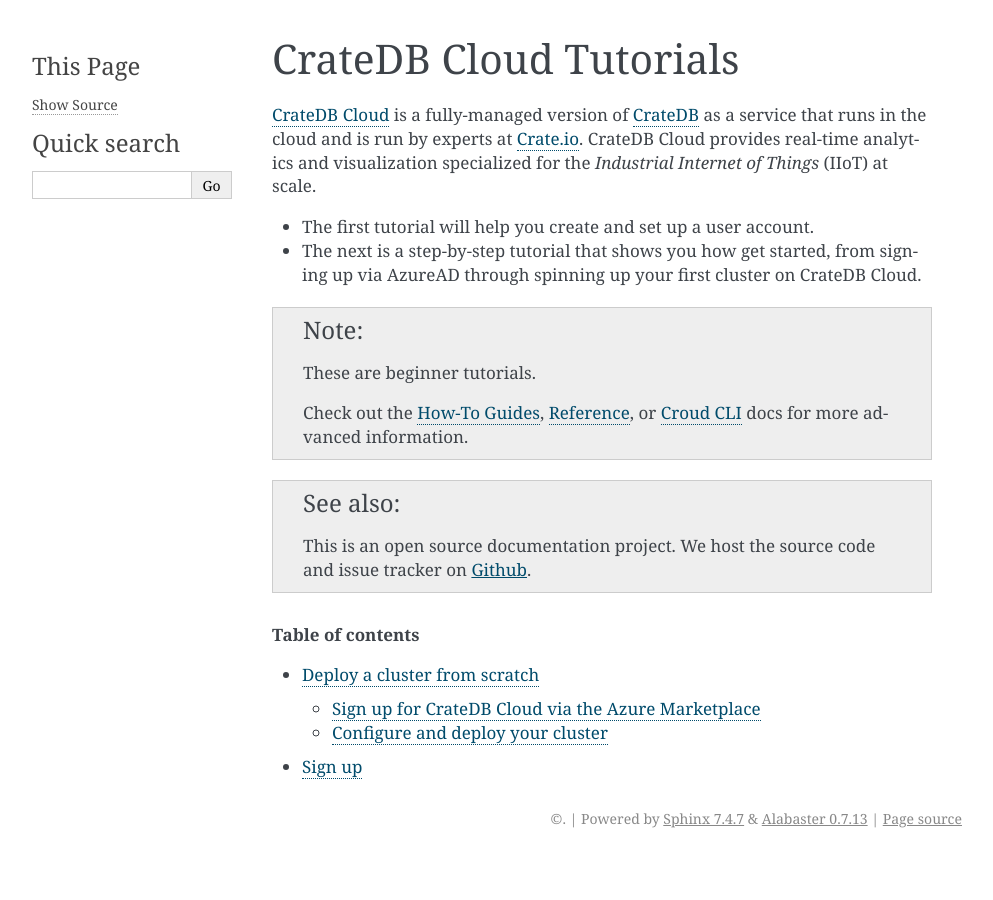
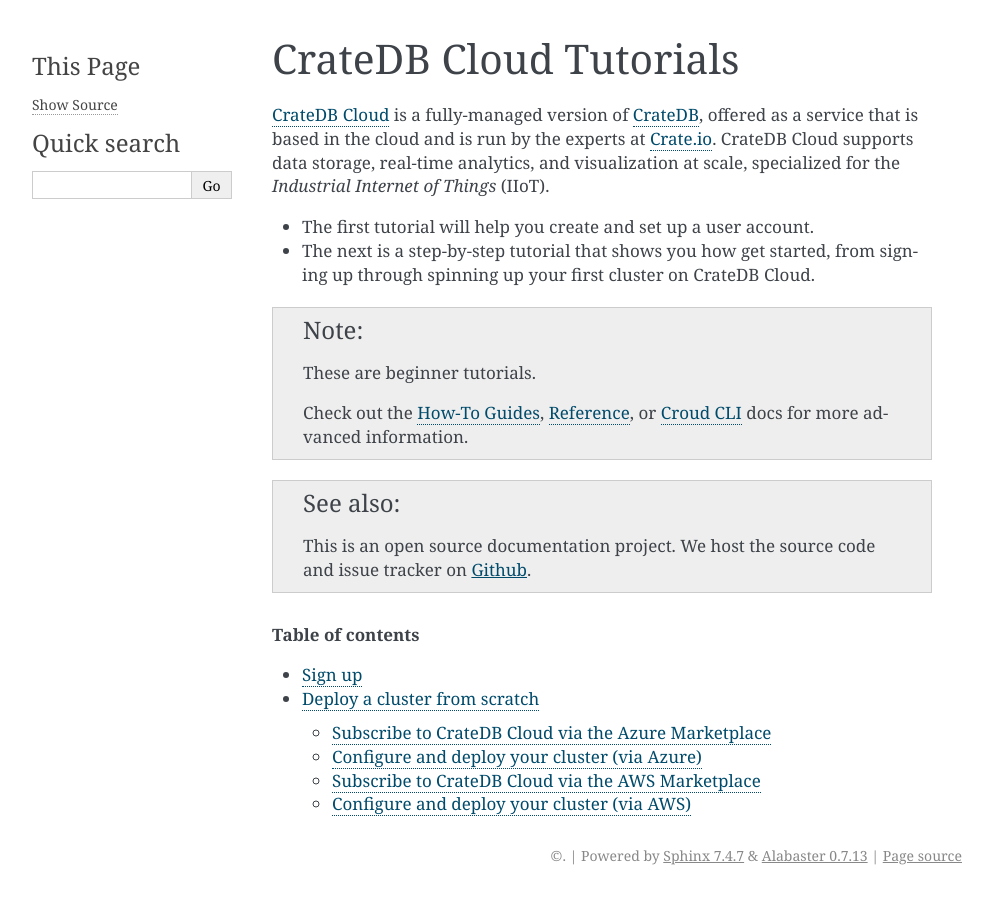
Before and after one commit to crate/cloud-tutorials, a Sphinx documentation site: the page built from docs/index.rst, in a window 1280 px wide. Shown: the whole page, without its empty margins (148-1141 px from the left). Built offline with Sphinx 7.4.7, drawn with Linux system fonts in a browser that asks for light colours; some of the changed lines change nothing that is shown.

Commit message:
Documentation for AWS Marketplace integration

```diff
--- a/docs/azure-to-cluster/configure.rst
+++ /dev/null
@@ -1,92 +0,0 @@
-.. _configure-azure-to-cluster:
-
-=================================
-Configure and deploy your cluster
-=================================
-
-After having subscribed to the offer, you can now start the process to deploy
-the cluster.
-
-
-.. rubric:: Table of contents
-
-.. contents::
-   :local:
-
-
-.. _configure-azure-to-cluster_config:
-
-Configuration
-=============
-
-First it must be configured. On the *Home > Software as a Service (SaaS)* page,
-go to *Overview*. Now click on *Configure Account* at the top left of the
-Overview page.
-
-.. image:: ../_assets/img/configure-account.png
-
-You'll now be redirected to the CrateDB Cloud Console.
-
-Once in the Console, authenticate with the Azure account you used to create the
-offer in the previous step. Select *Sign in with Azure AD* and continue.
-
-Now complete the three-step wizard to deploy the cluster.
-
-
-.. _configure-azure-to-cluster_wizard:
-
-Wizard
-======
-
-Wizard step 1
--------------
-
-The cluster must be part of an organization and a project, so these must be
-defined for it first. Create an organization. (If you have previously created
-an organization it will be pre-selected.) Next, select the region. Finally,
-choose either an already existing project or create a new one.
-
-.. image:: ../_assets/img/wizard-step1.png
-
-
-Wizard step 2
--------------
-
-The second step concerns the cluster itself. Give the cluster a name. Then
-create a database user and set a password at least 24 characters in length.
-
-At this stage you can also configure the size of your cluster. Depending on the
-plan you chose previously, the storage size as well as the ingest and query
-capacities can be adjusted with the slider. Note that the hourly usage price
-will change accordingly.
-
-.. image:: ../_assets/img/wizard-step2.png
-
-
-Wizard step 3
--------------
-
-Step 3 provides a summary of what you are going to deploy. To run the cluster
-and start the billing, click *Deploy*.
-
-.. image:: ../_assets/img/wizard-step3.png
-
-You'll now be redirected to the Console. The new cluster should be visible
-inside the project where you created it in the left hand menu. Please keep in
-mind that the deployment can take some time depending on the size of the
-cluster. Usually it takes about 10 to 20 minutes.
-
-
-.. _configure-azure-to-cluster_connect:
-
-Connecting to the cluster
-=========================
-
-To test if your cluster is available, go to *Cluster Overview* in the Console
-and click on the cluster URL. Once the cluster is up and running you should be
-presented with a login form. Enter the database user and password defined in
-step 2 of the wizard. After authentication the CrateDB Admin UI opens and you
-can start using your cluster. For more information visit `our Help page`_.
-
-
-.. _our Help page: https://help.crate.io/en/articles/1771425-accessing-cratedb-s-admin-ui
--- a/docs/azure-to-cluster/index.rst
+++ /dev/null
@@ -1,18 +0,0 @@
-.. _deploy-azure-to-cluster:
-
-=============================
-Deploy a cluster from scratch
-=============================
-
-
-This tutorial explains how to get set up with CrateDB Cloud. It will walk you
-through the signup via Azure Marketplace and configuration using the CrateDB
-Console wizard.
-
-.. rubric:: Table of contents
-
-.. toctree::
-   :maxdepth: 3
-
-   signup
-   configure
--- /dev/null
+++ b/docs/deploy-to-cluster/configure-aws.rst
@@ -0,0 +1,127 @@
+.. _configure-aws-to-cluster:
+
+===========================================
+Configure and deploy your cluster (via AWS)
+===========================================
+
+After having subscribed to the AWS Marketplace offer, you can now start to
+deploy your first cluster by going through the CrateDB Cloud Console
+configuration wizard. Here you will find a step-by-step description of the
+process.
+
+.. rubric:: Table of contents
+
+.. contents::
+   :local:
+
+
+.. _configure-aws-to-cluster-plans:
+
+Choose a plan
+=============
+
+You choose a subscription plan at this stage of configuration. CrateDB Cloud
+currently offers two different subscription plans: *Development* and *General
+Purpose*. The Development plan is intended for trying out the service. The
+General Purpose plan is designed to meet production-ready use cases. In the
+future, the number and nature of the subscription plans may change. To learn
+more about our subscription plans, including the seamless scaling options, see
+the `reference`_ on the subject.
+
+.. image:: ../_assets/img/aws-config-plans.png
+
+Choose the plan of your liking by clicking the relevant *Choose* button and
+proceed.
+
+
+.. _configure-aws-to-cluster-wizard:
+
+Wizard
+======
+
+You will now enter the CrateDB Cloud Console configuration wizard, where the
+final steps for cluster configuration and deployment await.
+
+
+Wizard step 1
+-------------
+
+After having chosen the desired subscription plan, you are referred to the
+first stage of the wizard that will configure and deploy your cluster. In this
+step, you must first define an organization, if you have not already done so.
+(If you have, it will be pre-selected for you.) You must also select a region
+for your project (within which the cluster will be deployed), and either name
+a new project or choose an existing one if you have one.
+
+.. image:: ../_assets/img/aws-wizard-step1.png
+
+You may also notice a popup in the right bottom corner. This is to welcome you
+after your signup for CrateDB Cloud. In it, you will find a link to our help
+document on cluster deployment, which provides a quick summary of the same
+process described in this tutorial. If you want, you can also respond. This
+gets you in contact with the Crate.io team.
+
+Fill out the required lines and click *Next* to continue.
+
+
+Wizard step 2
+-------------
+
+In the second step of the CrateDB Cloud Console configuration wizard, you can
+define your cluster name as well as the username and password used to directly
+access the cluster via its URL. The password must be at least 24 characters
+long.
+
+.. image:: ../_assets/img/aws-wizard-step2.png
+
+You can also already set the scale unit of the cluster to the level you want
+here. As you move the slider horizontally, the different capacities
+corresponding to each scale unit within the subscription plan will be
+displayed. Currently, within each subscription plan clusters can be scaled
+between scale units 1-3. The default scale unit is 1. Note that scaling the
+cluster changes its price.
+
+Do not worry, however: clusters can be scaled up or down as needed, for example
+if your use case changes, at any point later on. To understand more about
+subscription plans and scale units, refer to our `reference`_ on the subject.
+
+When you have filled out the required lines and chosen a scale unit, click
+*Next* to proceed.
+
+
+Wizard step 3
+-------------
+
+The final step of the configuration wizard provides you with a summary of your
+previous choices and the overall result. First, it shows the settings for your
+organization and project, with the names you have defined. Next, it shows
+the cluster information, including the version of CrateDB the cluster will be
+running and once again the scale unit capacities the cluster will have.
+Finally, the pricing information shows you the relevant costs of running the
+cluster. Note that Crate.io always bills for usage on an hourly basis, and only
+actual usage is ever billed.
+
+.. image:: ../_assets/img/aws-wizard-step3.png
+
+Take a moment to review. If you are satisfied, click *Deploy*, and the cluster
+will be deployed. Eventually, you will be forwarded to the `CrateDB Cloud
+Console`_.
+
+
+Deploy and connect
+==================
+
+The new cluster should be visible inside the project where you created it in
+the left hand menu. Please keep in mind that the deployment can take some time
+depending on the size of the cluster.
+
+To test if your cluster is available, go to *Cluster Overview* in the Console
+and click on the cluster URL. Once the cluster is up and running you should be
+presented with a login form. Enter the database user and password defined in
+step 2 of the wizard. After authentication the CrateDB Admin UI opens and you
+can start using your cluster. For more information, visit `our Help page`_.
+
+
+.. _CrateDB Cloud  Console: https://crate.io/docs/cloud/reference/en/latest/overview.html
+.. _our Help page: https://help.crate.io/en/articles/1771425-accessing-cratedb-s-admin-ui
+.. _reference: https://crate.io/docs/cloud/reference/en/latest/azure-plans.html
--- /dev/null
+++ b/docs/deploy-to-cluster/configure-azure.rst
@@ -0,0 +1,124 @@
+.. _configure-azure-to-cluster:
+
+=============================================
+Configure and deploy your cluster (via Azure)
+=============================================
+
+After having subscribed to the Microsoft Azure Marketplace offer, you can now
+start to deploy your first cluster by going through the CrateDB Cloud Console
+configuration wizard. Here we will walk you through the process.
+
+
+.. rubric:: Table of contents
+
+.. contents::
+   :local:
+
+
+.. _configure-azure-to-cluster-config:
+
+Configuration
+=============
+
+To deploy your cluster, first it must be configured. On the *Home > Software
+as a Service (SaaS)* page, go to *Overview*. Now click on *Configure Account*
+at the top left of the Overview page.
+
+.. image:: ../_assets/img/configure-account.png
+
+You'll now be redirected to the CrateDB Cloud Console.
+
+Once in the Console, authenticate with the Azure account you used to create the
+offer in the previous step. Select *Sign in with Azure AD* and continue.
+
+Now complete the three-step wizard to deploy the cluster.
+
+
+.. _configure-azure-to-cluster-wizard:
+
+Wizard
+======
+
+Wizard step 1
+-------------
+
+In this
+step, you must first define an organization, if you have not already done so.
+(If you have, it will be pre-selected for you.) You must also select a region
+for your project (within which the cluster will be deployed), and either name
+a new project or choose an existing one if you have one.
+
+.. image:: ../_assets/img/wizard-step1.png
+
+You may also notice a popup in the right bottom corner. This is to welcome you
+after your signup for CrateDB Cloud. In it, you will find a link to our help
+document on cluster deployment, which provides a quick summary of the same
+process described in this tutorial. If you want, you can also respond. This
+gets you in contact with the Crate.io team.
+
+Fill out the required lines and click *Next* to continue.
+
+
+Wizard step 2
+-------------
+
+In the second step of the CrateDB Cloud Console configuration wizard, you can
+define your cluster name as well as the username and password used to directly
+access the cluster via its URL. The password must be at least 24 characters
+long.
+
+.. image:: ../_assets/img/wizard-step2.png
+
+You can also already set the scale unit of the cluster to the level you want
+here. As you move the slider horizontally, the different capacities
+corresponding to each scale unit within the subscription plan will be
+displayed. Currently, within each subscription plan clusters can be scaled
+between scale units 1-3. The default scale unit is 1. Note that scaling the
+cluster changes its price.
+
+Do not worry, however: clusters can be scaled up or down as needed, for example
+if your use case changes, at any point later on. To understand more about
+subscription plans and scale units, refer to our `reference`_ on the subject.
+
+When you have filled out the required lines and chosen a scale unit, click
+*Next* to proceed.
+
+
+Wizard step 3
+-------------
+
+The final step of the configuration wizard provides you with a summary of your
+previous choices and the overall result. First, it shows the settings for your
+organization and project, with the names you have defined. Next, it shows
+the cluster information, including the version of CrateDB the cluster will be
+running and once again the scale unit capacities the cluster will have.
+Finally, the pricing information shows you the relevant costs of running the
+cluster. Note that Crate.io always bills for usage on an hourly basis, and only
+actual usage is ever billed.
+
+.. image:: ../_assets/img/wizard-step3.png
+
+Take a moment to review. If you are satisfied, click *Deploy*, and the cluster
+will be deployed. Eventually, you will be forwarded to the `CrateDB Cloud
+Console`_.
+
+
+.. _configure-azure-to-cluster-connect:
+
+Deploy and connect
+==================
+
+The new cluster should be visible inside the project where you created it in
+the left hand menu. Please keep in mind that the deployment can take some time
+depending on the size of the cluster. Usually it takes about 10 to 20 minutes.
+
+To test if your cluster is available, go to *Cluster Overview* in the Console
+and click on the cluster URL. Once the cluster is up and running you should be
+presented with a login form. Enter the database user and password defined in
+step 2 of the wizard. After authentication the CrateDB Admin UI opens and you
+can start using your cluster. For more information, visit `our Help page`_.
+
+
+.. _CrateDB Cloud Console: https://crate.io/docs/cloud/reference/en/latest/overview.html
+.. _our Help page: https://help.crate.io/en/articles/1771425-accessing-cratedb-s-admin-ui
+.. _reference: https://crate.io/docs/cloud/reference/en/latest/azure-plans.html
--- /dev/null
+++ b/docs/deploy-to-cluster/index.rst
@@ -0,0 +1,33 @@
+.. _deploy-to-cluster:
+
+=============================
+Deploy a cluster from scratch
+=============================
+
+This tutorial explains how to get set up with CrateDB Cloud. It will walk you
+through the signup as well as the configuration.
+
+CrateDB Cloud currently offers two different cloud providers: Microsoft Azure
+and Amazon Web Services (AWS). This tutorial is a full walkthrough for the
+signup process. First, it covers the signup through the platforms of each of
+these providers: Azure Marketplace and AWS Marketplace, respectively. Via
+either route you then end up at the CrateDB Cloud Console wizard, where you can
+configure the essentials of your organization, project, and cluster and gain
+access to the CrateDB Cloud Console. Since the wizard looks slightly
+differently depending on your choice of cloud provider, there are also two
+separate configuration pages in the tutorial, one for each provider.
+
+To proceed with the tutorial, choose a cloud provider that suits your needs and
+follow the steps in the relevant section of the tutorial. Then, in either case,
+follow the process outlined for configuring your cluster through the CrateDB
+Cloud Console wizard.
+
+.. rubric:: Table of contents
+
+.. toctree::
+   :maxdepth: 3
+
+   signup-azure
+   configure-azure
+   signup-aws
+   configure-aws
--- /dev/null
+++ b/docs/deploy-to-cluster/signup-aws.rst
@@ -0,0 +1,65 @@
+.. _signup-aws-to-cluster:
+
+==================================================
+Subscribe to CrateDB Cloud via the AWS Marketplace
+==================================================
+
+Another way to deploy a cluster on CrateDB Cloud is to sign up via AWS
+Marketplace. You will need an AWS Marketplace account to proceed, which for the
+purposes of this tutorial we will assume you have. (If not, you can sign up
+easily `here`_.) By using CrateDB Cloud's service on AWS Marketplace, your
+hourly usage is billed directly by Amazon, not by Crate.io.
+
+.. rubric:: Table of contents
+
+.. contents::
+   :local:
+
+
+.. _signup-aws-to-cluster-offer:
+
+Using the CrateDB Cloud offer on AWS Marketplace
+================================================
+
+To subscribe to CrateDB Cloud's offering on AWS Marketplace, find the CrateDB
+Cloud offer page. You can either search "CrateDB Cloud" in the search bar at
+the top of the AWS Marketplace front page, or follow `this link`_ to the offer.
+The top of the offer page should look as follows:
+
+.. image:: ../_assets/img/aws-offer.png
+
+The offer page provides all the information about the CrateDB Cloud offer on
+AWS you might need: a product overview, brief descriptions of the subscription
+plans, the license agreement, and so forth. If you are happy with the offer,
+you can subscribe via the *Continue to subscribe* button at the top right of
+the offer page.
+
+When you do, you will be referred to a page with pricing details and a request
+for confirmation, like so:
+
+.. image:: ../_assets/img/aws-subscribe-offer.png
+
+After reviewing the details, click *Subscribe*.
+
+A notice will pop up, confirming your subscription and referring you to the
+configuration on the CrateDB Cloud end.
+
+.. image:: ../_assets/img/aws-subscribe-confirm.png
+
+Click on the *Set Up Your Account* button to proceed.
+
+
+.. _signup-aws-to-cluster-next:
+
+Next steps
+==========
+
+Proceeding with the AWS Marketplace subscription will take you to the CrateDB
+Cloud Console wizard. The next steps are to choose a subscription plan, to
+configure the cluster, and to finish the CrateDB Cloud Console wizard, all of
+which is described in the :ref:`next part <configure-aws-to-cluster>` of this
+tutorial. This will allow deployment of your cluster.
+
+
+.. _here: https://portal.aws.amazon.com/billing/signup#/start
+.. _this link: https://aws.amazon.com/marketplace/pp/B089M4B1ND
--- a/docs/azure-to-cluster/signup.rst
+++ b/docs/deploy-to-cluster/signup-azure.rst
@@ -1,15 +1,14 @@
 .. _signup-azure-to-cluster:
 
-===================================================
-Sign up for CrateDB Cloud via the Azure Marketplace
-===================================================
+====================================================
+Subscribe to CrateDB Cloud via the Azure Marketplace
+====================================================
 
-Currently the only way to deploy a CrateDB cluster on CrateDB Cloud is via the
-Azure Marketplace. You will therefore need a Microsoft Azure account and Azure
-subscription with a credit card linked to it. By using CrateDB Cloud's service
-on Azure Marketplace, your hourly usage is billed directly by Microsoft rather
-than by Crate.io.
-
+One way to deploy a CrateDB cluster on CrateDB Cloud is via the Microsoft Azure
+Marketplace. You will need a Microsoft Azure account and an Azure subscription
+with a credit card linked to it. By using CrateDB Cloud's service on Azure
+Marketplace, your hourly usage is billed directly by Microsoft, not by
+Crate.io.
 
 .. rubric:: Table of contents
 
--- a/docs/index.rst
+++ b/docs/index.rst
@@ -4,16 +4,15 @@
 CrateDB Cloud Tutorials
 =======================
 
-`CrateDB Cloud`_ is a fully-managed version of `CrateDB`_ as a service that
-runs in the cloud and is run by experts at `Crate.io`_. CrateDB Cloud provides
-real-time analytics and visualization specialized for the *Industrial Internet
-of Things* (IIoT) at scale.
+`CrateDB Cloud`_ is a fully-managed version of `CrateDB`_, offered as a service
+that is based in the cloud and is run by the experts at `Crate.io`_. CrateDB
+Cloud supports data storage, real-time analytics, and visualization at scale,
+specialized for the *Industrial Internet of Things* (IIoT).
 
 * The first tutorial will help you create and set up a user account.
 
 * The next is a step-by-step tutorial that shows you how get started, from
-  signing up via AzureAD through spinning up your first cluster on CrateDB
-  Cloud.
+  signing up through spinning up your first cluster on CrateDB Cloud.
 
 .. NOTE::
 
@@ -34,8 +33,8 @@
     :maxdepth: 3
     :titlesonly:
 
-    azure-to-cluster/index
     sign-up
+    deploy-to-cluster/index
 
 
 .. _Crate.io: https://crate.io/
--- a/docs/sign-up.rst
+++ b/docs/sign-up.rst
@@ -11,11 +11,25 @@
 As an organization administrator, you can also manage other CrateDB Cloud users
 as well as launch CrateDB Cloud clusters and other CrateDB Cloud products.
 
-We currently support two signup methods. However, only one authentication
-method, AzureAD, allows you to deploy clusters on CrateDB Cloud. For a more
-detailed tutorial guiding you through the Azure signup process through to
-starting up a cluster, see the :ref:`tutorial on deploying a cluster from
-scratch <deploy-azure-to-cluster>`.
+We currently support two signup methods: AzureAD and Amazon Cognito. Only
+AzureAD allows you to deploy clusters on CrateDB Cloud through Microsoft Azure
+Marketplace. Similarly, for cluster deployment through our other cloud
+provider, AWS, you should use the Amazon Cognito signup service. The Cognito
+authentication service is indicated in the UI as *Username & Password*. Both
+signup processes are described below.
+
+.. NOTE::
+    Due to these restrictions, it is possible that you will only see one of
+    these signup options in the signup UI at a given moment.
+
+Although you can also sign up for a CrateDB Cloud user account after completing
+the first set of steps in the cluster deployment tutorial, for clarity we
+recommend you do the CrateDB Cloud signup first, then follow the steps in the
+deployment tutorial.
+
+To go directly to the latter tutorial, see the :ref:`tutorial on deploying a
+cluster from scratch <deploy-to-cluster>`.
+
 
 .. rubric:: Table of contents
 
@@ -38,11 +52,11 @@
 
 .. _sign-up-username-password:
 
-Sign up with username and password
-==================================
+Sign up with Username & Password (Cognito)
+==========================================
 
-If you select the *Username and password* sign-in method, you should be
-presented with a username and password sign in page:
+If you select the *Username & Password* sign-in method (supported by Amazon
+Cognito), you should be presented with a username and password sign in page:
 
 .. image:: _assets/img/cloud-sign-in-user-pass.png
 
@@ -74,8 +88,8 @@
 
 There's nothing here yet.
 
-However, by the end of :ref:`this tutorial <deploy-azure-to-cluster>`, you will
-have created your first CrateDB cluster and this page will display important
+However, by the end of :ref:`this tutorial <deploy-to-cluster>`, you will have
+created your first CrateDB cluster and this page will display important
 information such as average response times, queries, logs, and so on.
 
 
@@ -84,7 +98,9 @@
 Next steps
 ==========
 
-Now that you have an account, you can start to interact with CrateDB Cloud.
+Now that you have an account, you can choose a cloud provider. Follow the
+:ref:`relevant tutorial steps <deploy-to-cluster>` to subscribe and deploy your
+first cluster.
 
 
 .. _Cloud Console: https://crate.io/docs/cloud/console/
```
Also changed, not shown: docs/_assets/img/aws-config-plans.png (added), docs/_assets/img/aws-offer.png (added), docs/_assets/img/aws-subscribe-confirm.png (added), docs/_assets/img/aws-subscribe-offer.png (added), docs/_assets/img/aws-wizard-step1.png (added), docs/_assets/img/aws-wizard-step2.png (added), docs/_assets/img/aws-wizard-step3.png (added).
